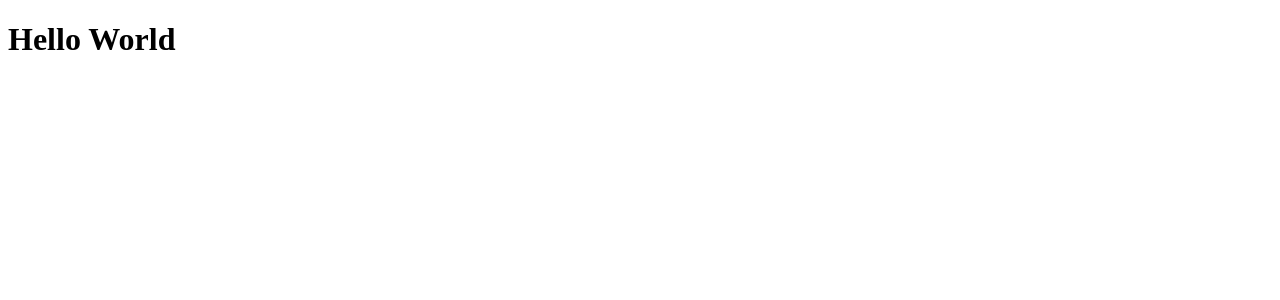
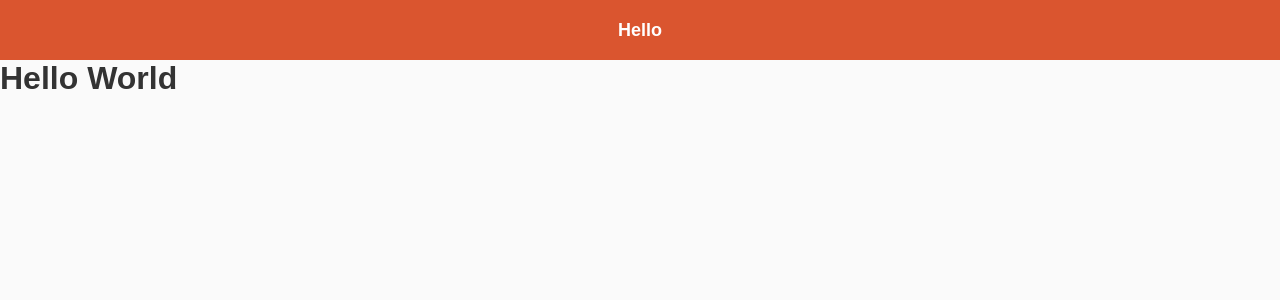
Before and after one commit to ReginaldoDev/Meu-Primeiro-App-em-ReacJS-HuntWeb, a React (Create React App) app: page / in a window 1280 px wide. Shown: the top 300 px of the page. Built offline with nearby package versions, Linux system fonts and the light colour scheme.

Commit message:
Create Header

```diff
--- a/src/App.js
+++ b/src/App.js
@@ -1,9 +1,13 @@
 import React, { Component } from 'react';
+import Header from './components/Header';
+
+import './styles.css';
 
 class App extends Component {
   render() {
     return (
       <div className="App">
+        <Header />
         <h1>Hello World</h1>
       </div>
     );
--- /dev/null
+++ b/src/components/Header/index.js
@@ -0,0 +1,7 @@
+import React from 'react';
+
+import './styles.css';
+
+const Header = () =>  <header id="main-header">Hello</header>
+
+export default Header
--- /dev/null
+++ b/src/components/Header/styles.css
@@ -0,0 +1,11 @@
+header#main-header {
+    width: 100%;
+    height: 60px;
+    background: #DA552F;
+    font-size: 18px;
+    font-weight: bold;
+    color: #fff;
+    display: flex;
+    justify-content: center;
+    align-items: center;
+}
--- /dev/null
+++ b/src/styles.css
@@ -0,0 +1,12 @@
+* {
+    margin: 0;
+    padding: 0;
+    outline: 0;
+    box-sizing: border-box;
+}
+
+body {
+    font-family: Arial, Helvetica, sans-serif;
+    background: #fafafa;
+    color: #333;
+}
```
